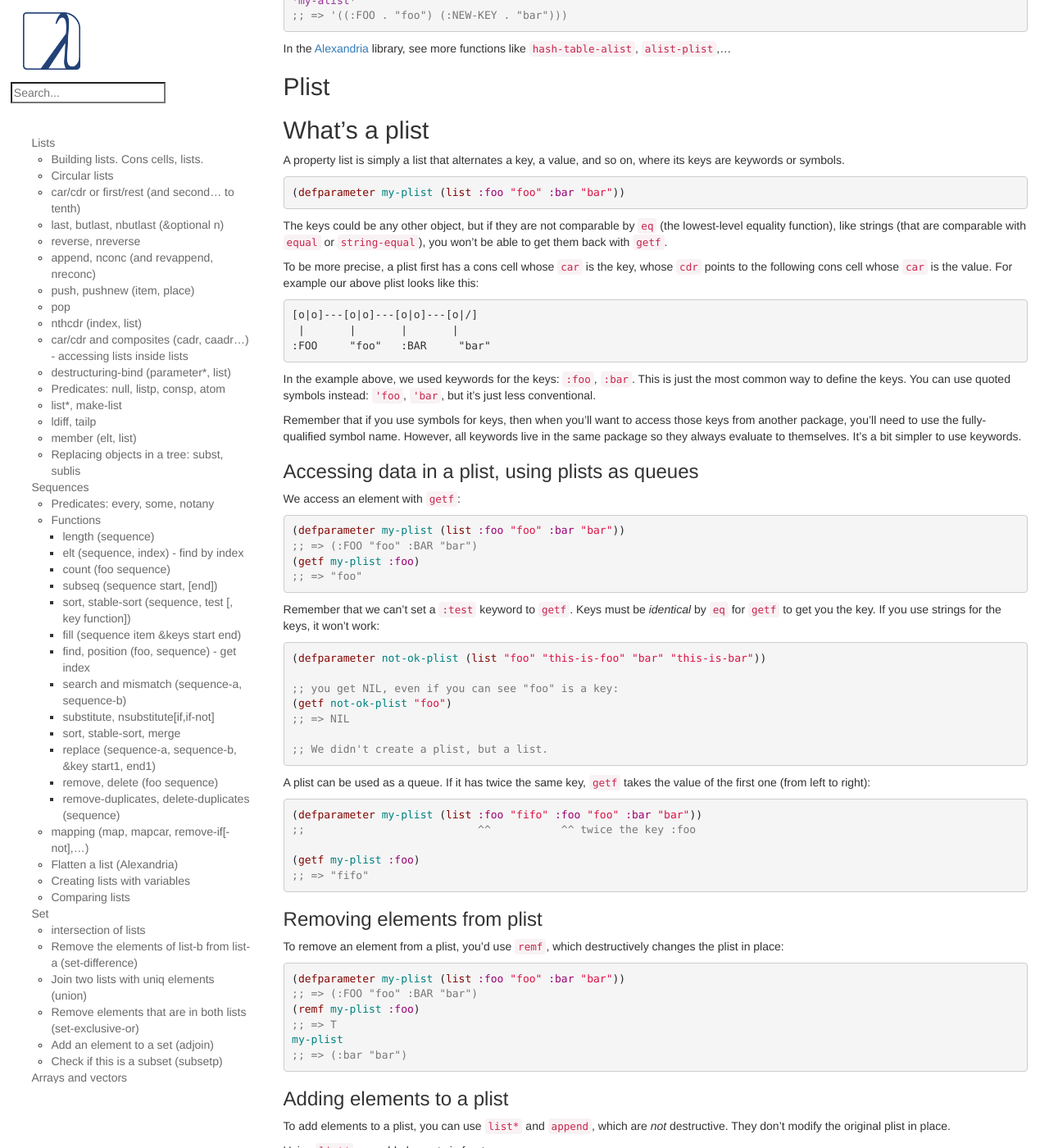
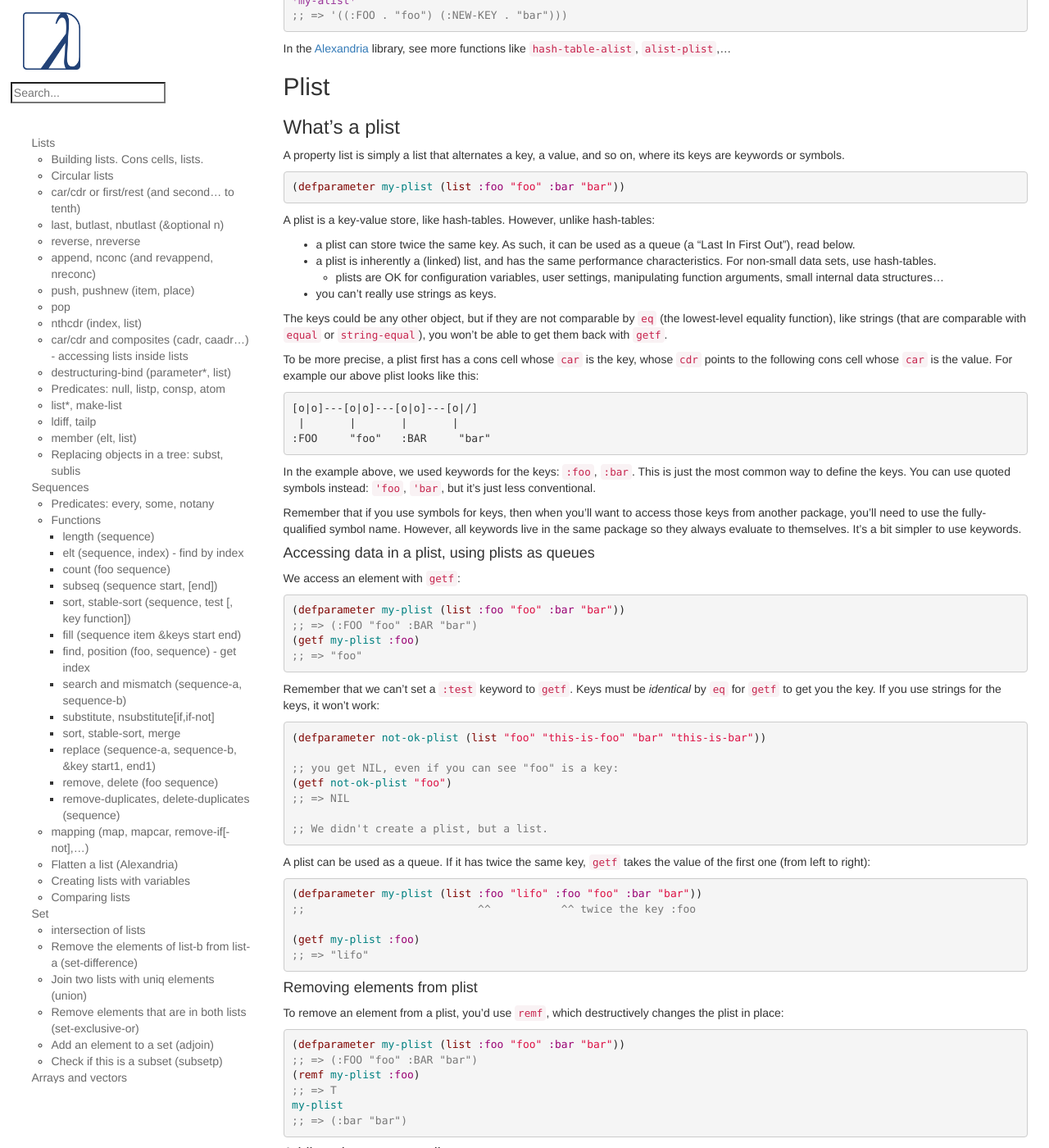
Before and after one commit to LispCookbook/cl-cookbook, a Jekyll site: the page built from data-structures.md, in a window 1280 px wide and 1400 px high, scrolled down 26339 px. Shown: the whole window at 82% size. Built offline with Jekyll 4.4.1, drawn with Linux system fonts in a browser that asks for light colours.

Commit message:
plists toc, lifo

```diff
--- a/data-structures.md
+++ b/data-structures.md
@@ -1812,7 +1812,7 @@
 
 ## Plist
 
-## What's a plist
+### What's a plist
 
 A property list is simply a list that alternates a key, a value, and
 so on, where its keys are keywords or symbols.
@@ -1820,6 +1820,14 @@
 ~~~lisp
 (defparameter my-plist (list :foo "foo" :bar "bar"))
 ~~~
+
+A plist is a key-value store, like hash-tables. However, unlike hash-tables:
+
+- a plist can store twice the same key. As such, it can be used as a queue (a "Last In First Out"), read below.
+- a plist is inherently a (linked) list, and has the same performance
+  characteristics. For non-small data sets, use hash-tables.
+  - plists are OK for configuration variables, user settings, manipulating function arguments, small internal data structures…
+- you can't really use strings as keys.
 
 The keys could be any other object, but if they are not comparable by
 `eq` (the lowest-level equality function), like strings (that are
@@ -1848,7 +1856,7 @@
 use keywords.
 
 
-### Accessing data in a plist, using plists as queues
+#### Accessing data in a plist, using plists as queues
 
 We access an element with `getf`:
 
@@ -1877,15 +1885,15 @@
 takes the value of the first one (from left to right):
 
 ~~~lisp
-(defparameter my-plist (list :foo "fifo" :foo "foo" :bar "bar"))
+(defparameter my-plist (list :foo "lifo" :foo "foo" :bar "bar"))
 ;;                           ^^           ^^ twice the key :foo
 
 (getf my-plist :foo)
-;; => "fifo"
-~~~
-
-
-### Removing elements from plist
+;; => "lifo"
+~~~
+
+
+#### Removing elements from plist
 
 To remove an element from a plist, you'd use `remf`, which destructively changes the plist in place:
 
@@ -1898,7 +1906,7 @@
 ;; => (:bar "bar")
 ~~~
 
-### Adding elements to a plist
+#### Adding elements to a plist
 
 To add elements to a plist, you can use `list*` and `append`, which
 are *not* destructive. They don't modify the original plist in place.
@@ -1931,7 +1939,7 @@
 Use `(setf my-plist (append …))` if you want to change the plist.
 
 
-### Setting elements of a plist
+#### Setting elements of a plist
 
 You can of course `setf` a place you got with `getf`. In that case, unlike
 `list*` or `append`, `setf` will update the plist in place:
```
